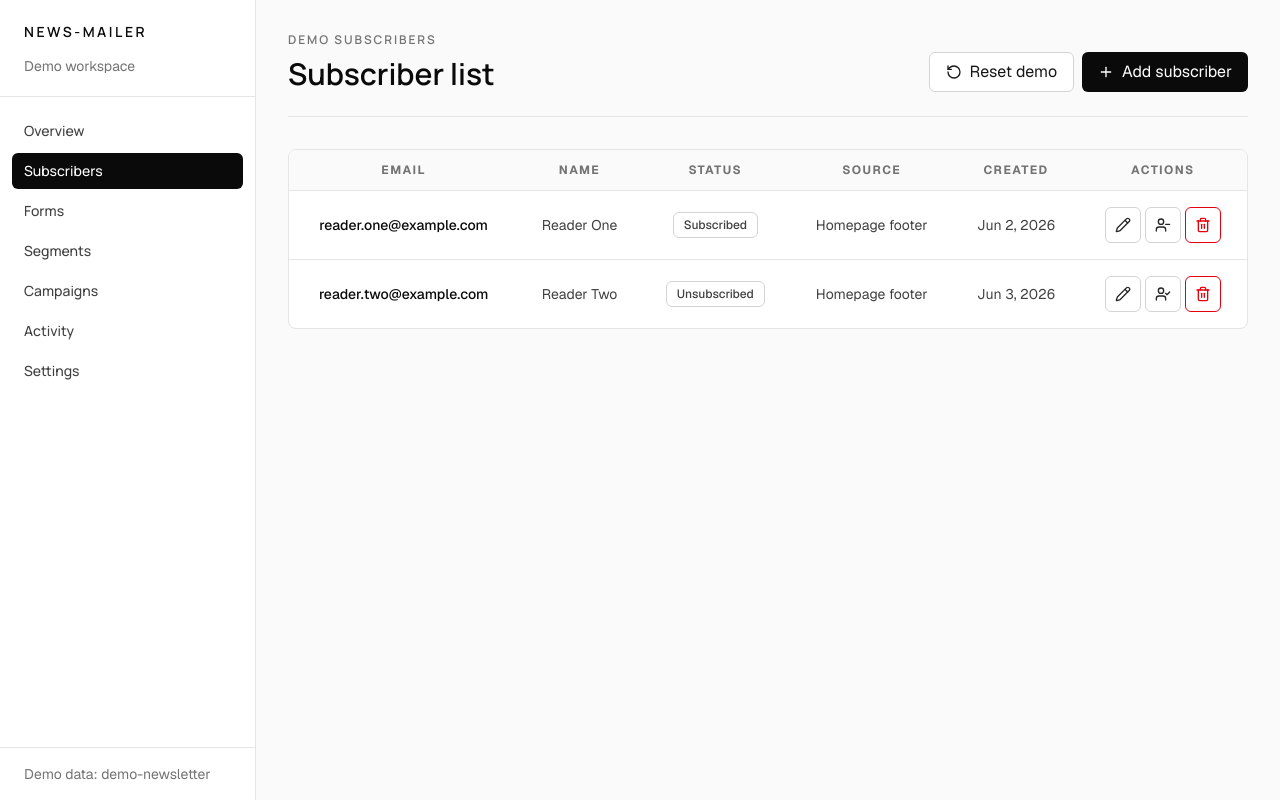
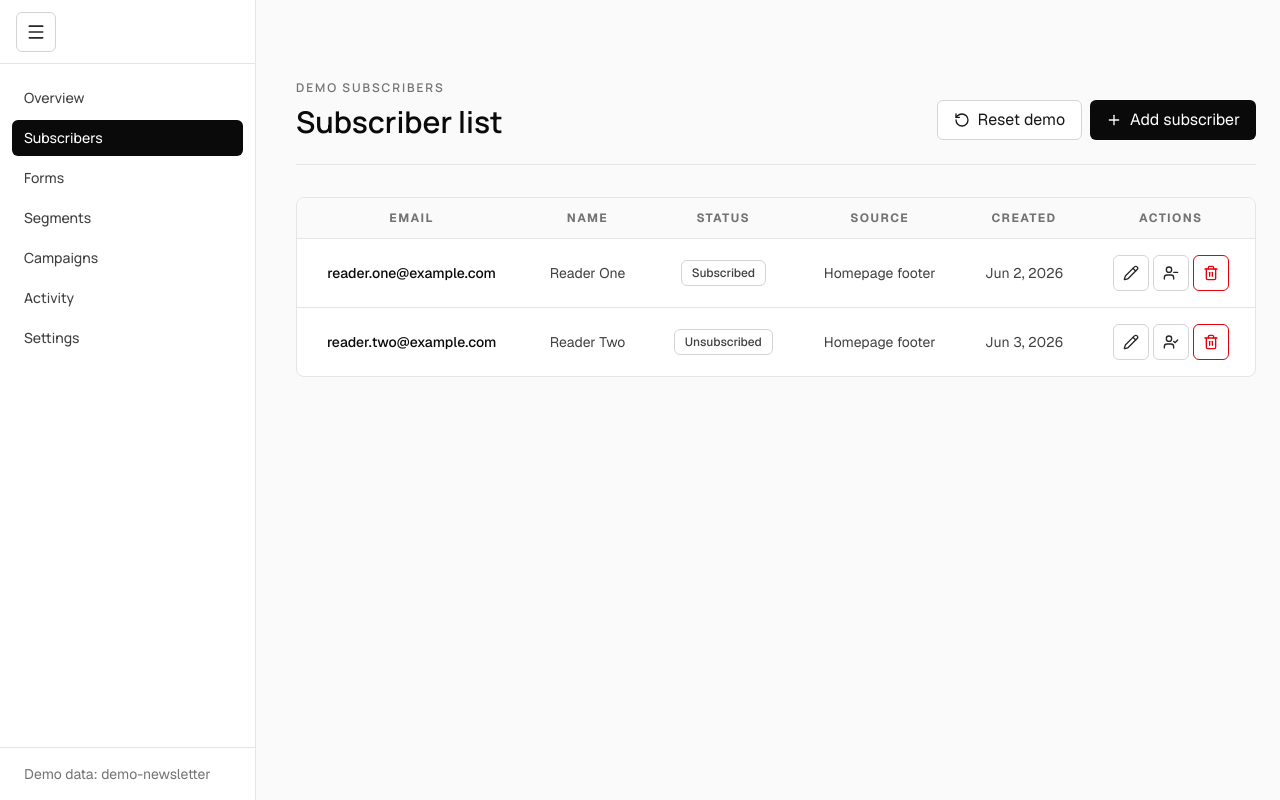
Before and after one commit to AjvorHardi/news-mailer, a React (Vite) app: page /demo/subscribers in a window 1280 px wide. Built offline with nearby package versions, Linux system fonts and the light colour scheme.

Commit message:
style: stabilize workspace sidebar layout

```diff
--- a/src/app/layouts/AppLayout.tsx
+++ b/src/app/layouts/AppLayout.tsx
@@ -7,8 +7,6 @@ export function AppLayout() {
   return (
     <WorkspaceLayout
       basePath={`/app/newsletters/${newsletterId}`}
-      homePath="/app"
-      label="Newsletter workspace"
       footerLabel="Phase 1 shell"
     />
   );
--- a/src/app/layouts/DemoLayout.tsx
+++ b/src/app/layouts/DemoLayout.tsx
@@ -5,8 +5,6 @@ export function DemoLayout() {
   return (
     <WorkspaceLayout
       basePath="/demo"
-      homePath="/demo"
-      label="Demo workspace"
       footerLabel={`Demo data: ${DEMO_NEWSLETTER_ID}`}
     />
   );
--- a/src/app/layouts/WorkspaceLayout.tsx
+++ b/src/app/layouts/WorkspaceLayout.tsx
@@ -1,6 +1,7 @@
-import { Menu, X } from 'lucide-react';
+import { Menu } from 'lucide-react';
 import { useState } from 'react';
-import { Link, NavLink, Outlet } from 'react-router';
+import type { ReactNode } from 'react';
+import { NavLink, Outlet } from 'react-router';
 import clsx from 'clsx';
 
 const navItems = [
@@ -15,72 +16,70 @@ const navItems = [
 
 type WorkspaceLayoutProps = {
   basePath: string;
-  homePath: string;
-  label: string;
   footerLabel: string;
 };
 
-export function WorkspaceLayout({ basePath, homePath, label, footerLabel }: WorkspaceLayoutProps) {
-  const [isMobileNavOpen, setIsMobileNavOpen] = useState(false);
+export function WorkspaceLayout({ basePath, footerLabel }: WorkspaceLayoutProps) {
+  const [isMobileSidebarOpen, setIsMobileSidebarOpen] = useState(false);
+  const [isDesktopSidebarOpen, setIsDesktopSidebarOpen] = useState(true);
 
   return (
     <div className="min-h-screen bg-neutral-50 text-neutral-950">
-      <header className="sticky top-0 z-30 border-b border-neutral-200 bg-white lg:hidden">
-        <div className="flex h-16 items-center justify-between px-4">
-          <Link to={homePath} className="font-display text-sm font-semibold tracking-[0.18em] uppercase">
-            NEWS-MAILER
-          </Link>
-          <button
-            type="button"
-            aria-label="Open navigation"
-            onClick={() => setIsMobileNavOpen(true)}
-            className="inline-flex h-10 w-10 items-center justify-center rounded-md border border-neutral-300 text-neutral-800 hover:bg-neutral-100 focus:ring-2 focus:ring-neutral-950 focus:outline-none"
-          >
-            <Menu className="h-5 w-5" aria-hidden="true" />
-          </button>
-        </div>
-      </header>
+      {!isMobileSidebarOpen && (
+        <SidebarToggleButton
+          ariaLabel="Open navigation"
+          className="fixed top-4 left-4 z-30 inline-flex min-[1120px]:hidden"
+          onClick={() => setIsMobileSidebarOpen(true)}
+        >
+          <Menu className="h-5 w-5" aria-hidden="true" />
+        </SidebarToggleButton>
+      )}
 
-      <div className="lg:flex">
-        <aside className="fixed inset-y-0 left-0 hidden w-64 border-r border-neutral-200 bg-white lg:block">
-          <SidebarContent basePath={basePath} homePath={homePath} label={label} footerLabel={footerLabel} />
-        </aside>
+      {!isDesktopSidebarOpen && (
+        <SidebarToggleButton
+          ariaLabel="Open navigation"
+          className="fixed top-4 left-4 z-30 hidden min-[1120px]:inline-flex"
+          onClick={() => setIsDesktopSidebarOpen(true)}
+        >
+          <Menu className="h-5 w-5" aria-hidden="true" />
+        </SidebarToggleButton>
+      )}
+
+      <div className="min-[1120px]:flex">
+        {isDesktopSidebarOpen && (
+          <aside className="fixed inset-y-0 left-0 hidden w-64 border-r border-neutral-200 bg-white min-[1120px]:block">
+            <SidebarContent
+              basePath={basePath}
+              footerLabel={footerLabel}
+              onClose={() => setIsDesktopSidebarOpen(false)}
+            />
+          </aside>
+        )}
 
         <div
-          className={clsx('fixed inset-0 z-40 bg-neutral-950/40 lg:hidden', isMobileNavOpen ? 'block' : 'hidden')}
+          className={clsx(
+            'fixed inset-0 z-40 bg-neutral-950/40 min-[1120px]:hidden',
+            isMobileSidebarOpen ? 'block' : 'hidden',
+          )}
           aria-hidden="true"
-          onClick={() => setIsMobileNavOpen(false)}
+          onClick={() => setIsMobileSidebarOpen(false)}
         />
         <aside
           className={clsx(
-            'fixed inset-y-0 left-0 z-50 w-72 border-r border-neutral-200 bg-white transition-transform lg:hidden',
-            isMobileNavOpen ? 'translate-x-0' : '-translate-x-full',
+            'fixed inset-y-0 left-0 z-50 w-72 border-r border-neutral-200 bg-white transition-transform min-[1120px]:hidden',
+            isMobileSidebarOpen ? 'translate-x-0' : '-translate-x-full',
           )}
         >
-          <div className="flex h-16 items-center justify-between border-b border-neutral-200 px-4">
-            <Link to={homePath} className="font-display text-sm font-semibold tracking-[0.18em] uppercase">
-              NEWS-MAILER
-            </Link>
-            <button
-              type="button"
-              aria-label="Close navigation"
-              onClick={() => setIsMobileNavOpen(false)}
-              className="inline-flex h-10 w-10 items-center justify-center rounded-md border border-neutral-300 text-neutral-800 hover:bg-neutral-100 focus:ring-2 focus:ring-neutral-950 focus:outline-none"
-            >
-              <X className="h-5 w-5" aria-hidden="true" />
-            </button>
-          </div>
           <SidebarContent
             basePath={basePath}
-            homePath={homePath}
-            label={label}
             footerLabel={footerLabel}
-            onNavigate={() => setIsMobileNavOpen(false)}
+            onClose={() => setIsMobileSidebarOpen(false)}
+            onNavigate={() => setIsMobileSidebarOpen(false)}
           />
         </aside>
 
-        <main className="min-h-screen flex-1 lg:pl-64">
-          <div className="mx-auto max-w-6xl px-4 py-8 sm:px-6 lg:px-8">
+        <main className="min-h-screen flex-1 min-[1120px]:pl-[17rem]">
+          <div className="mx-auto max-w-6xl px-4 pb-8 pt-20 sm:px-6 min-[1120px]:px-8">
             <Outlet />
           </div>
         </main>
@@ -91,20 +90,18 @@ export function WorkspaceLayout({ basePath, homePath, label, footerLabel }: Work
 
 type SidebarContentProps = {
   basePath: string;
-  homePath: string;
-  label: string;
   footerLabel: string;
+  onClose: () => void;
   onNavigate?: () => void;
 };
 
-function SidebarContent({ basePath, homePath, label, footerLabel, onNavigate }: SidebarContentProps) {
+function SidebarContent({ basePath, footerLabel, onClose, onNavigate }: SidebarContentProps) {
   return (
     <div className="flex h-full flex-col">
-      <div className="border-b border-neutral-200 px-6 py-5">
-        <Link to={homePath} className="font-display text-sm font-semibold tracking-[0.18em] uppercase">
-          NEWS-MAILER
-        </Link>
-        <p className="mt-3 text-sm text-neutral-500">{label}</p>
+      <div className="flex h-16 items-center border-b border-neutral-200 px-4">
+        <SidebarToggleButton ariaLabel="Close navigation" className="inline-flex" onClick={onClose}>
+          <Menu className="h-5 w-5" aria-hidden="true" />
+        </SidebarToggleButton>
       </div>
       <nav className="flex-1 space-y-1 px-3 py-4">
         {navItems.map((item) => {
@@ -134,3 +131,26 @@ function SidebarContent({ basePath, homePath, label, footerLabel, onNavigate }:
     </div>
   );
 }
+
+type SidebarToggleButtonProps = {
+  ariaLabel: string;
+  children: ReactNode;
+  className?: string;
+  onClick: () => void;
+};
+
+function SidebarToggleButton({ ariaLabel, children, className, onClick }: SidebarToggleButtonProps) {
+  return (
+    <button
+      type="button"
+      aria-label={ariaLabel}
+      onClick={onClick}
+      className={clsx(
+        'h-10 w-10 items-center justify-center rounded-md border border-neutral-300 bg-white text-neutral-800 hover:bg-neutral-100 focus:ring-2 focus:ring-neutral-950 focus:outline-none',
+        className,
+      )}
+    >
+      {children}
+    </button>
+  );
+}
```
